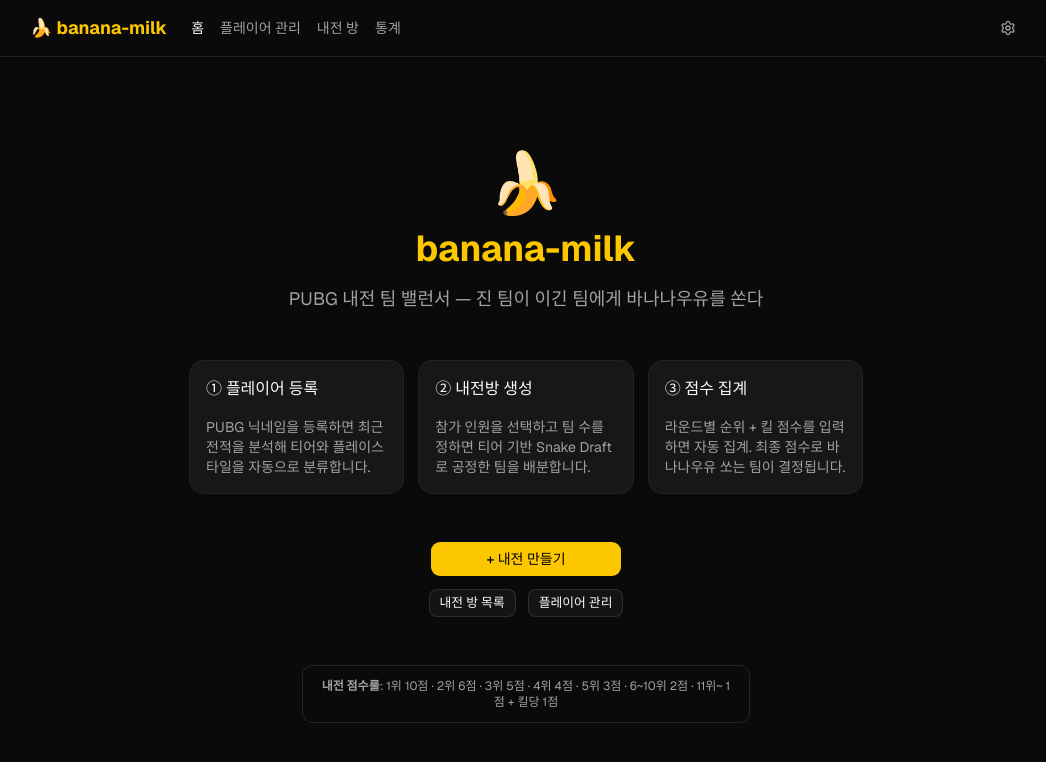
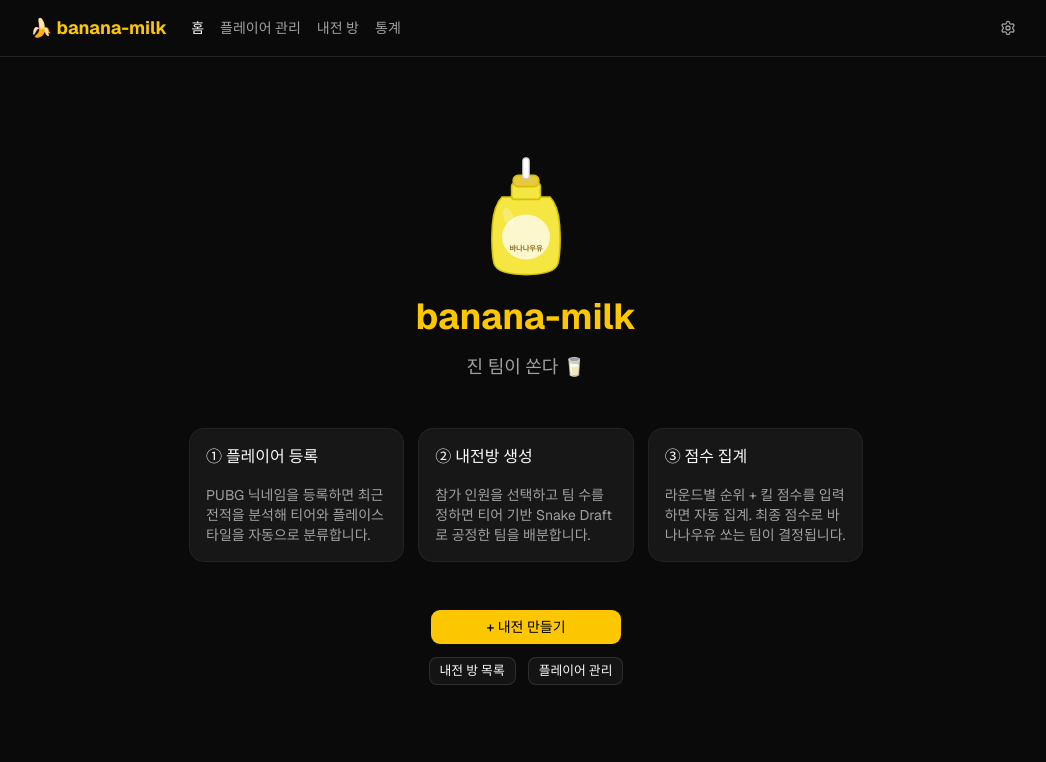
Before and after one commit to kotom320/banana-milk, a Next.js app: page / in a window 1280 px wide. Shown: the top 762 px of the page, without its empty margins (114-1160 px from the left). Built offline with nearby package versions, Linux system fonts and the light colour scheme.

Commit message:
feat: banana milk bottle SVG on home, simplify description, remove score rule
Co-Authored-By: Claude Sonnet 4.6 <noreply@anthropic.com>

```diff
--- a/src/app/page.tsx
+++ b/src/app/page.tsx
@@ -1,3 +1,4 @@
+import Image from 'next/image'
 import Link from 'next/link'
 import { Card, CardContent, CardHeader, CardTitle } from '@/components/ui/card'
 import { buttonVariants } from '@/components/ui/button'
@@ -7,10 +8,12 @@ export default function Home() {
   return (
     <div className="flex flex-col items-center gap-12 py-16">
       <div className="text-center space-y-4">
-        <div className="text-6xl">🍌</div>
+        <div className="flex justify-center">
+          <Image src="/banana-milk.svg" alt="banana-milk" width={96} height={128} priority />
+        </div>
         <h1 className="text-4xl font-bold text-yellow-400">banana-milk</h1>
         <p className="text-muted-foreground text-lg">
-          PUBG 내전 팀 밸런서 — 진 팀이 이긴 팀에게 바나나우유를 쏜다
+          진 팀이 쏜다 🥛
         </p>
       </div>
 
@@ -66,9 +69,6 @@ export default function Home() {
         </div>
       </div>
 
-      <div className="text-xs text-muted-foreground border border-border rounded-lg px-4 py-3 max-w-md text-center">
-        <strong>내전 점수룰</strong>: 1위 10점 · 2위 6점 · 3위 5점 · 4위 4점 · 5위 3점 · 6~10위 2점 · 11위~ 1점 + 킬당 1점
-      </div>
     </div>
   )
 }
```
Also changed, not shown: public/banana-milk.svg (added).
